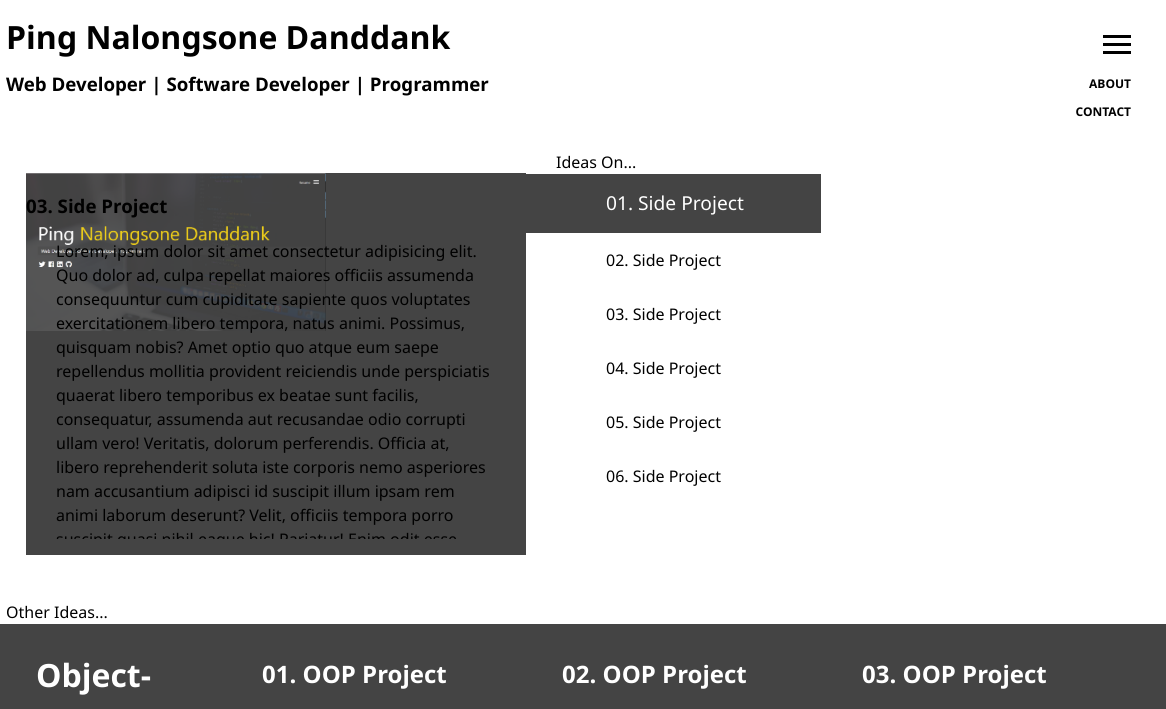
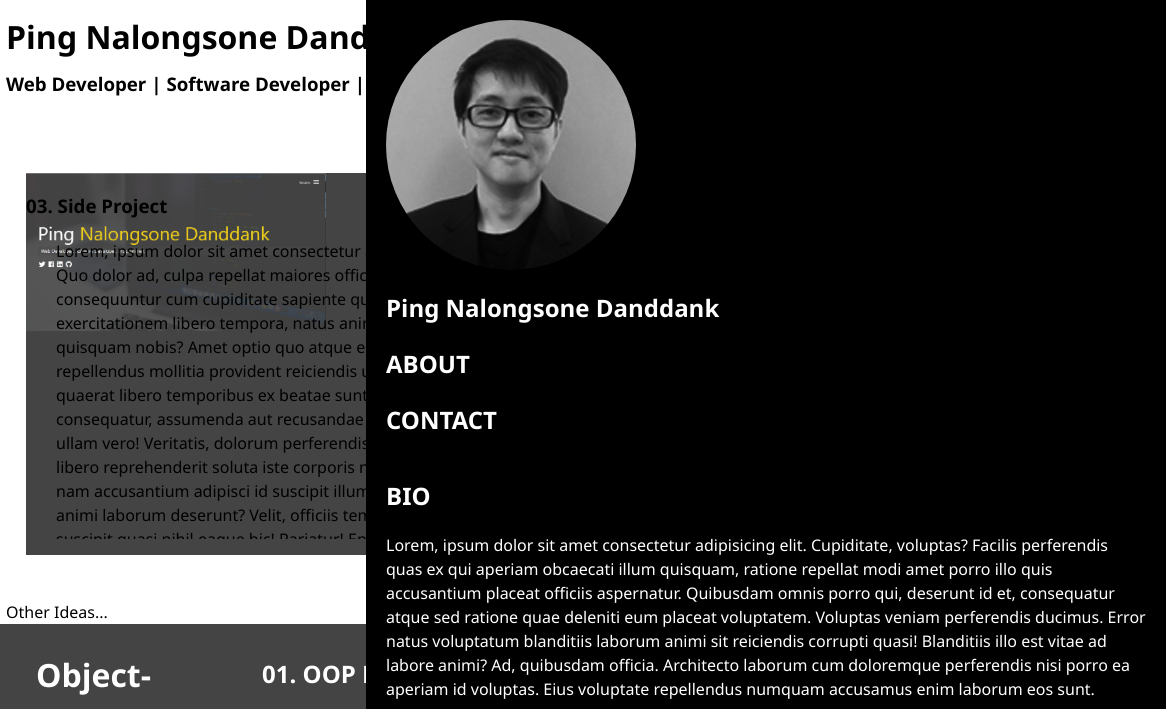
Before and after one commit to ping58972/myportfolio, a website: page dist/index.html in a window 1280 px wide. Shown: the top 709 px of the page, 114-1280 px from the left. Drawn offline with Linux system fonts and the light colour scheme.

Commit message:
begined side page

```diff
--- a/scss/_collections.scss
+++ b/scss/_collections.scss
@@ -3,6 +3,7 @@ $bg_back: #000;
 $show_bg_img: true;
 $bg_img: url(../img/background.jpg);
 $project_img: url(../img/project_ex.png);
+$ping_img: url(../img/Ping.png);
 $bg_opacity: 0.9;
 
 @mixin trans {
--- a/scss/main.scss
+++ b/scss/main.scss
@@ -236,14 +236,46 @@ section{
 .hide {
     visibility: hidden;
 }
+
 aside{
-    background-color: #000;
-    color: #fff;
-   // text-align: right;
-   float: cover;
-    z-index: 3;
-    width: 760px;
-    @include trans;
+    position: fixed;
+        padding: 20px;
+        background-color: #000;
+        color: #fff;
+        top: 0;
+        right: 0;
+        //height: 1500px;
+         z-index: 3;
+         width: 760px;
+         //height: 1600px;
+         @include trans;
+    .bg-black{
+
+      //  visibility: hidden;
+
+      overflow: auto;
+      //height: 100%;
+      height: 1600px;
+        display: grid;
+        grid-auto-columns: 500px;
+        grid-template-columns: 1fr;
+
+
+
+    &.show {
+        visibility: visible;
+    }
+    .pic {
+        position: relative;
+        width: 250px;
+        height: 250px;
+        border-radius: 50%;
+        background-image: $ping_img;
+        background-repeat: no-repeat;
+        z-index: 3;
+        top: 0;
+        left: 0;
+    }
     .close_btn{
         position: absolute;
         right: 0px;
@@ -257,6 +289,22 @@ aside{
         }
     }
 
+    .side-body {
+        height: 2000px;
+      //  position: relative;
+     //   overflow-y: scroll;
+       // background-color: red;
+        //height: 600px;
+
+        .side-box {
+         //   position: relative;
+          //  overflow: auto;
+            //height: 1000px;
+        }
+
+    }
+}
+
 }
 
 
@@ -265,3 +313,36 @@ footer{
     color: #fff;
 
 }
+
+/*
+html, body {
+    height: 100%;
+
+    margin: 0;
+}
+#content {
+    height: 100%;
+}
+#left {
+    float: left;
+    width: 100%;
+    background: red;
+    height: 80%;
+    overflow: auto;
+    box-sizing: border-box;
+    padding: 0.4em;
+}
+#right {
+
+    position: fixed;
+    right: 0;
+    z-index: 3;
+    width: 70%;
+    background: blue;
+    height: 50%;
+    overflow: auto;
+
+    box-sizing: border-box;
+    padding: 0.4em;
+}
+*/
```
Also changed, not shown: dist/css/main.css, dist/index.html.
